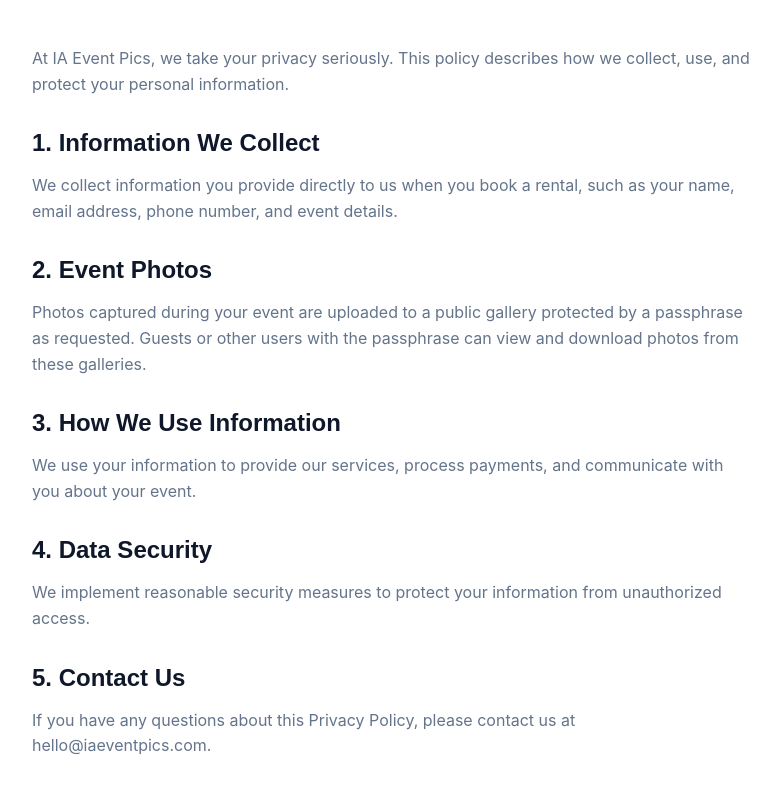
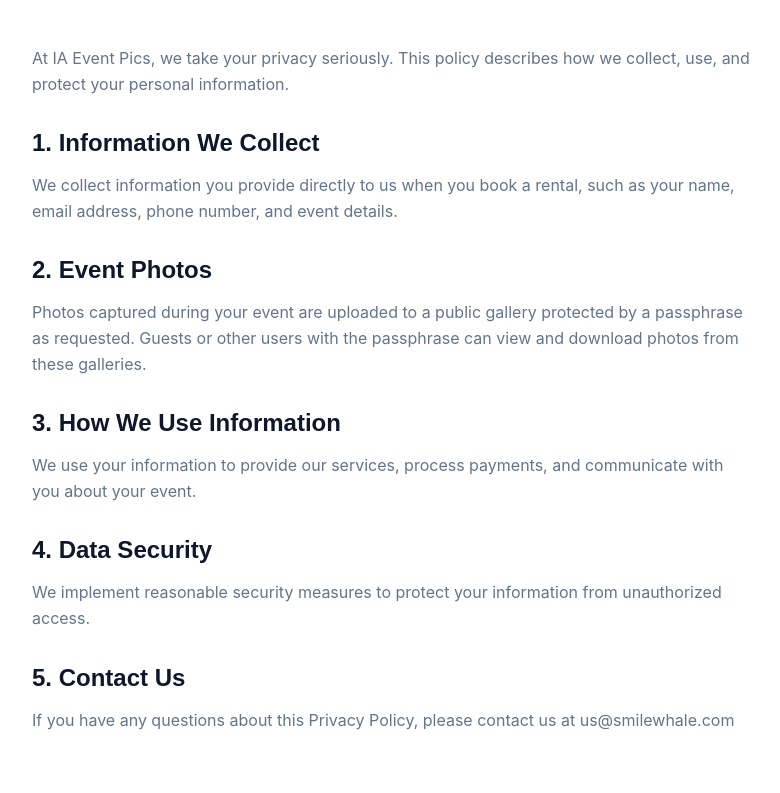
Before and after one commit to tcaruth/ia-event-pics, a SvelteKit app: page /privacy in a window 1280 px wide. Shown: the part 233-1026 px from the top of the page, without its empty margins (248-1028 px from the left). Built offline with nearby package versions, Linux system fonts and the light colour scheme.

Commit message:
Update src/routes/privacy/+page.svelte

```diff
--- a/src/routes/privacy/+page.svelte
+++ b/src/routes/privacy/+page.svelte
@@ -28,7 +28,7 @@
       <p>We implement reasonable security measures to protect your information from unauthorized access.</p>
 
       <h2>5. Contact Us</h2>
-      <p>If you have any questions about this Privacy Policy, please contact us at hello@iaeventpics.com.</p>
+      <p>If you have any questions about this Privacy Policy, please contact us at us@smilewhale.com</p>
     </div>
   </div>
 </section>
```
